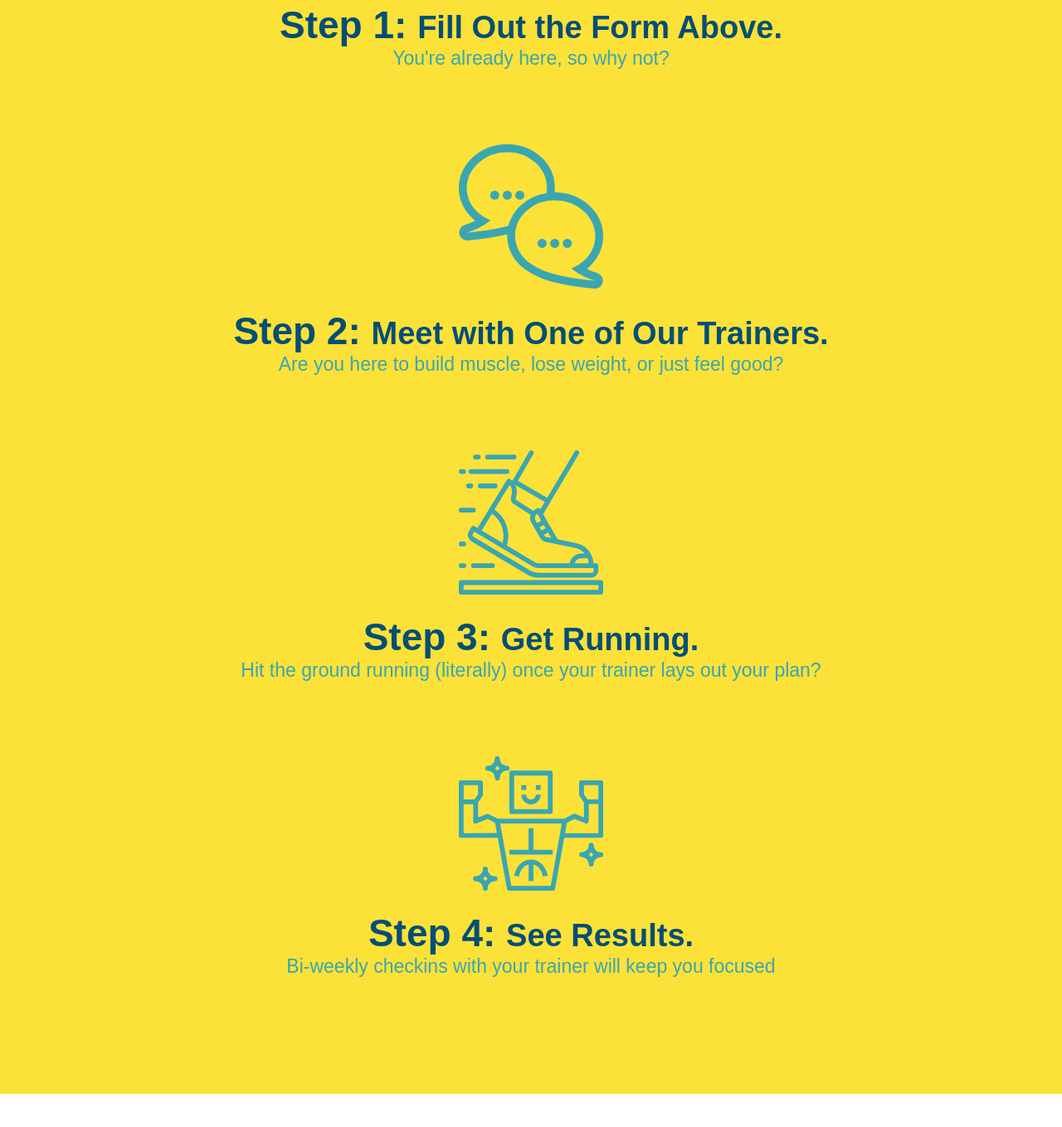
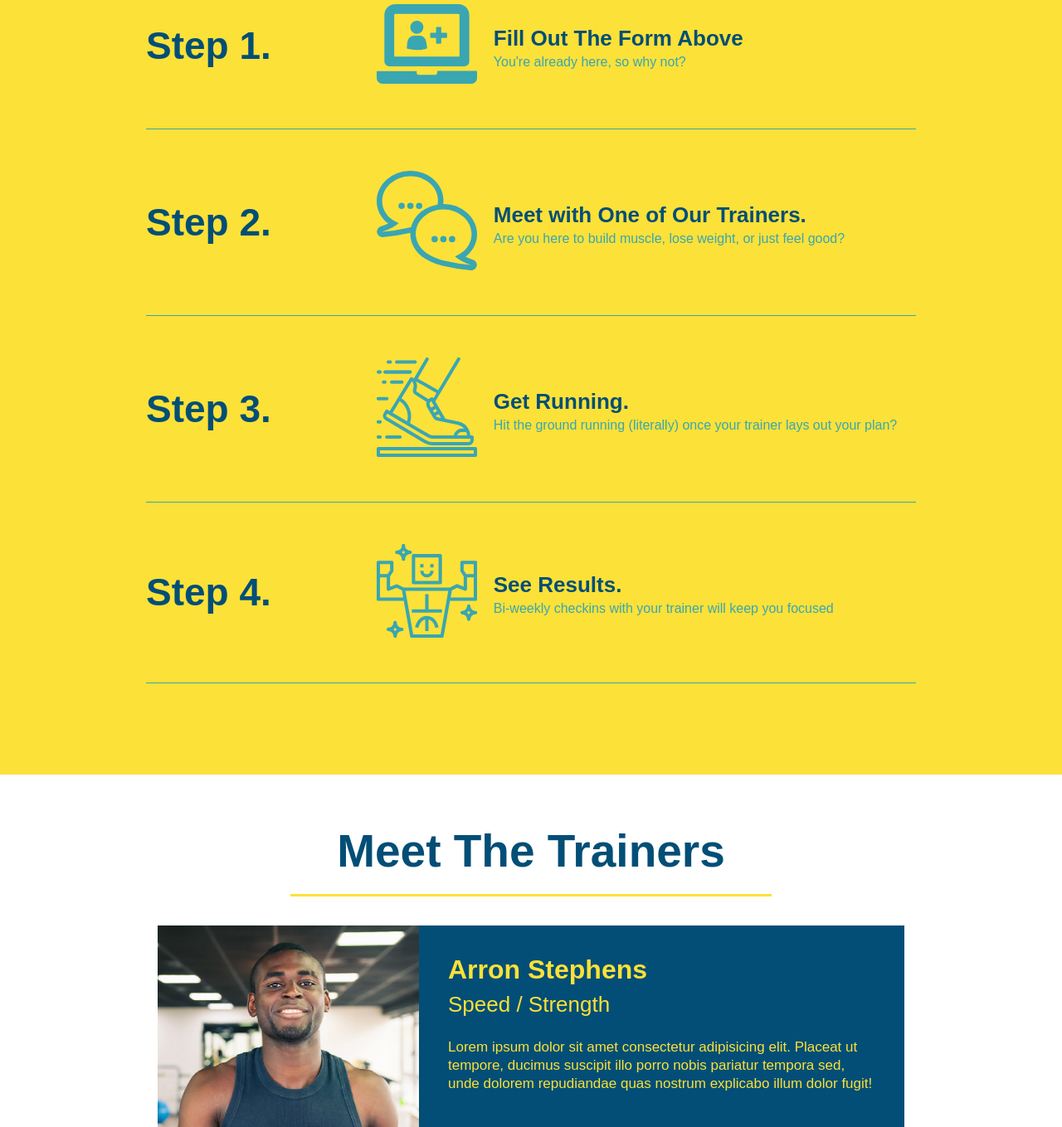
Before and after one commit to paul88vera/run-buddy, a plain HTML site: page index.html in a window 1280 px wide. Shown: the part 1441-2800 px from the top of the page at 83% size. Drawn offline with Linux system fonts and the light colour scheme.

Commit message:
add flexbox to the steps

```diff
--- a/assets/css/style.css
+++ b/assets/css/style.css
@@ -122,30 +122,39 @@ section {
   }
 /* Hero Style End */
 /* What We Do Start */
-.intro {
-    text-align: center;
-}
 .intro p {
     line-height: 1.7;
     color: #39a6b2;
     width: 80%;
     font-size: 20px;
     margin: auto;
+    text-align: center;
 }
 /* What We Do End */
 /* What You Do Start */
 .steps {
-    text-align: center;
     background: #fce138;
 }
+.step {
+    margin: 50px auto;
+    padding-bottom: 50px;
+    width: 80%;
+    border-bottom: 1px solid #39a6b2;
+    display: flex;
+    flex-wrap: wrap;
+    align-items: center;
+    justify-content: space-between;
+  }
 .section-title{
     font-size: 55px;
     color: #024e76;
-    margin-bottom: 35px;
-    padding: 0 100px 20px 100px;
     border-bottom: 3px solid;
     border-color: #fce138;
-    display: inline-block;
+    text-align: center;
+    padding-bottom: 20px;
+    margin: 0 auto 35px auto;
+    width: 50%;
+
 }
 .primary-border {
     border-color: #fce138;
@@ -153,30 +162,38 @@ section {
 .secondary-border {
     border-color: #39a6b2;
 }
-.steps div {
-    margin-bottom: 80px;
-}
-.steps img {
-    width: 15%;
-    margin: 10px 0;
-}
 .steps h3 {
     color: #024e76;
     font-size: 46px;
-    margin-top: 10px;
+    flex: 1 30%;
 }
-.steps p {
+.step-text h4 {
+    font-size: 26px;
+    line-height: 1.5;
+    color: #024e76;
+  }
+.step-info {
+    flex: 2 70%;
+    display: flex;
+    flex-wrap: wrap;
+    align-items: center;
+}
+.step-img {
+    flex: 1 12%;
+    margin-right: 20px;
+  }
+  .step-text {
+    flex: 12;
+  }
+.steps-text p {
     color: #39a6b2;
-    font-size: 23px;
+    font-size: 18px;
 }
-.steps span {
-    font-size: 38px;
-}
+.step-img img {
+    max-width: 100%;
+  }
 /* What You Do End */
 /* Trainer Start */
-.trainers {
-    text-align: center;
-}
 .trainer {
     width: 900px;
     margin: 0 auto 30px auto;
@@ -215,7 +232,6 @@ section {
 /* Trainer End */
 /* Reach Out Start */
 .contact {
-    text-align: center;
     background: #024e76;
 }
 .contact h2 {
@@ -247,3 +263,6 @@ section {
     color: #fce138;
 }
 /* Reach Out End */
+.flex-row {
+    display: flex;
+}
--- a/index.html
+++ b/index.html
@@ -35,7 +35,9 @@
 <!-- hero/jumbotron -->
 <section class="hero">
     <div class="hero-cta">
-        <h2>Start Building Habits.</h2>
+        <div class="flex-row">
+            <h2 class="section-title primary-border">Start Building Habits.</h2>
+        </div>
         <p>
           seitan heirloom post-ironic pop-up iPhone mlkshk hella selfies fashion axe occupy readymade put a bird on it messenger bag Wes Anderson Schlitz plaid Bushwick church-key lo-fi skateboard slow-carb hashtag trust fund Williamsburg biodiesel fixie farm-to-table 8-bit banjo XOXO Banksy chillwave bicycle rights retro cliche tattooed bespoke irony mumblecore Shoreditch deep v polaroid McSweeney's bitters cray gentrify tofu Marfa you probably haven't heard of them yr banh mi asymmetrical art party selvage letterpress High Life.
         </p>
@@ -73,46 +75,80 @@
 
 <!-- "What we do" section -->
 <section id="what-we-do" class="intro">
+    <div class="flex-row">
         <h2 class="section-title primary-border">What We Do</h2>
+    </div>
+    <div class="flex-row">
         <p>
             butcher selfies chambray shabby chic gentrify readymade yr Echo Park XOXO Tumblr normcore Banksy direct trade Blue Bottle chillwave you probably haven't heard of them single-origin coffee Vice fanny pack fixie Odd Future Austin fingerstache pickled twee synh Wes Anderson Thundercats viral bitters flannel narwhal Marfa Schlitz sustainable intelligentsia unmami deep v craft
         </p>
+    </div>
 </section>
 
 <!-- "What You do" section -->
 <section id="what-you-do" class="steps">
+    <div class="flex-row">
         <h2 class="section-title secondary-border">What You Do</h2>
+    </div>
 
-    <div>
+    <div class="step">
+        <h3>Step 1.</h3>
+        <div class="step-info">
+          <div class="step-img">
             <img src="./assets/images/step-1.svg" alt="" />
-        <h3>Step 1: <span>Fill Out the Form Above.</span></h3>
+          </div>
+          <div class="step-text">
+            <h4>Fill Out The Form Above</h4>
             <p>You're already here, so why not?</p>
           </div>
+        </div>
+    </div>
 
-    <div>
+    <div class="step">
+        <h3>Step 2.</h3>
+        <div class="step-info">
+            <div class="step-img">
                 <img src="./assets/images/step-2.svg" alt="">
-        <h3>Step 2: <span>Meet with One of Our Trainers.</span></h3>
+            </div>
+            <div class="step-text">
+                <h4>Meet with One of Our Trainers.</h4>
                 <p>Are you here to build muscle, lose weight, or just feel good?</p>
             </div>
+        </div>
+    </div>
 
-    <div>
+    <div class="step">
+        <h3>Step 3.</h3>
+        <div class="step-info">
+            <div class="step-img">
                 <img src="./assets/images/step-3.svg" alt="">
-        <h3>Step 3: <span>Get Running.</span></h3>
+            </div>
+            <div class="step-text">
+                <h4>Get Running.</h4>
                 <p>Hit the ground running (literally) once your trainer lays out your plan?</p>
             </div>
+        </div>
+    </div>
 
-    <div>
+    <div class="step">
+        <h3>Step 4.</h3>
+        <div class="step-info">
+            <div class="step-img">
                 <img src="./assets/images/step-4.svg" alt="">
-        <h3>Step 4: <span>See Results.</span></h3>
+            </div>
+            <div class="step-text">
+                <h4>See Results.</h4>
                 <p>Bi-weekly checkins with your trainer will keep you focused</p>
+            </div>
+        </div>
     </div>
 </section>
 
 <!-- "meet the trainers" section -->
 <section id="your-trainers" class="trainers">
-    <h2 class="section-title primary-border">
-        Meet The Trainers
-    </h2>
+    <div class="flex-row">
+        <h2 class="section-title primary-border">Meet The Trainers</h2>
+    </div>
 <!-- first trainer bio -->
     <article class="trainer">
         <img src="./assets/images/trainer-1.jpg" alt="Arron Stephens in his workout clothes ready to pump iron" />
@@ -148,7 +184,9 @@
 
 <!-- "reach out" section -->
 <section id="reach-out" class="contact">
+    <div class="flex-row">
         <h2 class="section-title secondary-border">Reach Out</h2>
+    </div>
     <div class="contact-info">
         <iframe src="https://www.google.com/maps/embed?pb=!1m18!1m12!1m3!1d3485.2320804652613!2d-98.57901944935458!3d29.12834438213753!2m3!1f0!2f0!3f0!3m2!1i1024!2i768!4f13.1!3m3!1m2!1s0x865daca6893f6549%3A0x442358b80cddf90c!2s185%20Patchwork%20Corners%2C%20Poteet%2C%20TX%2078065!5e0!3m2!1sen!2sus!4v1635993718416!5m2!1sen!2sus" width="400" height="400" style="border:0;" allowfullscreen="" loading="lazy"></iframe>
 
@@ -167,6 +205,7 @@
 
         <div>
             <h3>Run Buddy</h3>
+
             <p>
                 Any questions or concerns before signing up?
                 <br/>
@@ -187,7 +226,9 @@
 
 <!-- footer -->
 <footer>
-    <h2>❤️ Made with love by Run Buddy.</h2>
+    <div class="flex-row">
+        <h2 class="section-title primary-border">❤️ Made with love by Run Buddy.</h2>
+    </div>
     <div>
         <a href="./privacy-policy.html">Read Our Privacy Policy</a> <br/>
         &copy; 2019 Run Buddy, Inc.
```
Lines whose indentation alone changed are shown as unchanged.
